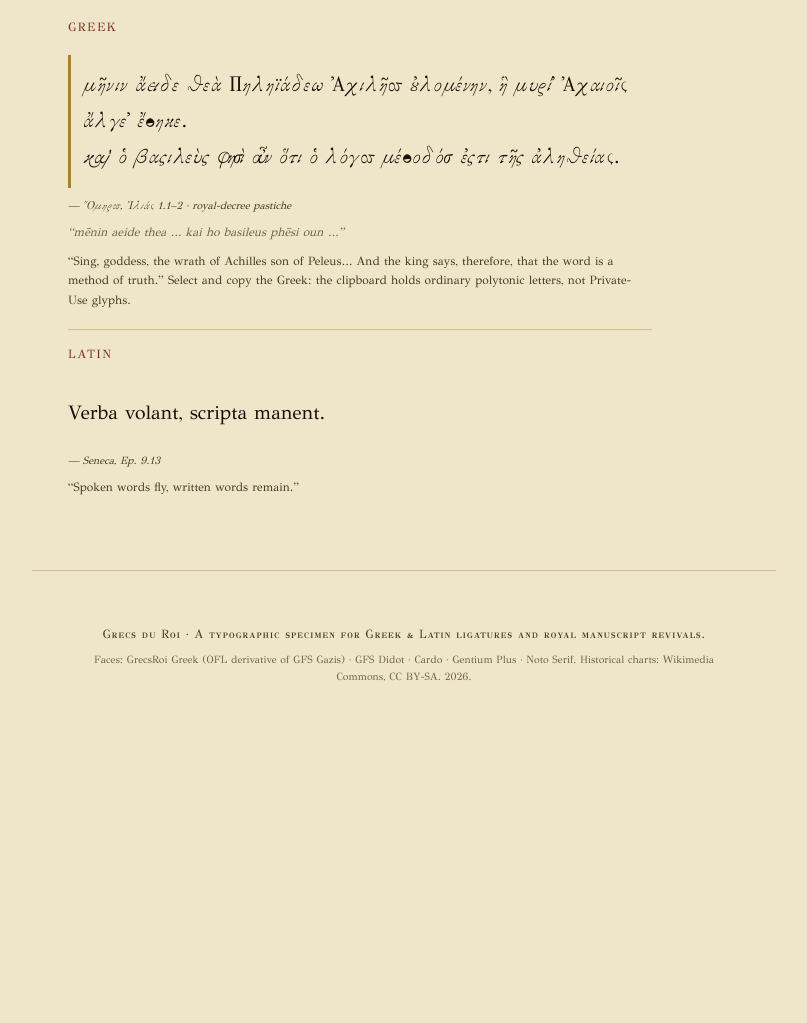
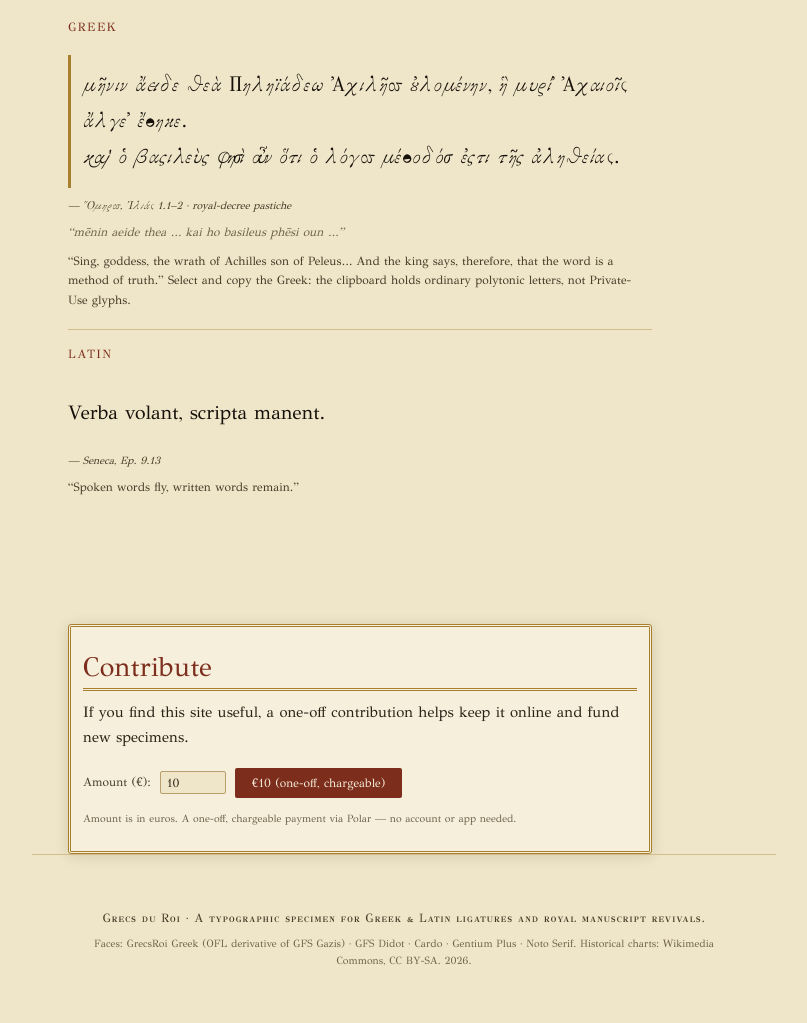
Before and after one commit to joncraven/grecs-du-roi, a plain HTML site: page src/index.html in a window 1280 px wide. Shown: the part 2904-3927 px from the top of the page, without its empty margins (236-1043 px from the left). Before the commit the page ends 3643 px from the top, so only its background shows below. Drawn offline with Linux system fonts and the light colour scheme.

Commit message:
t_f742647a: add one-off chargeable contribution button to greek.craven.fr
Specimen page (index.html) gets a Contribute section: Polar Checkout Link
(data-donate-link, same as latin.craven.fr / englisc.craven.fr), amount
input defaulting to 10 €, and a real button reading '€10 (one-off,
chargeable)'. donate.js opens the Polar link in a new tab with the chosen
amount as a ?amount= prefill (noopener,noreferrer); no-JS falls back to a
plain submit. styles.css adds a .contribute card in house tokens (parchment
ground, double gold rule, rubric CTA). No <a href> is emitted to the DOM.

```diff
--- /dev/null
+++ b/src/donate.js
@@ -0,0 +1,45 @@
+/* donate.js — contribution button (greek.craven.fr / Grecs du Roi).
+   Mirrors the latin.craven.fr and englisc.craven.fr reference sites
+   (t_f742647a). The Polar Checkout Link lives on the <form> in
+   data-donate-link — NOT an <a href> — so the server-rendered HTML
+   stays free of external anchors. On submit we open the payment URL
+   in a new tab with the chosen amount appended as ?amount=<value>,
+   which Polar Checkout Links accept as a pay-what-you-want prefill.
+   Without JS the button is a plain submit inside a form whose action
+   is the current page: the browser reloads and the button copy ("€10
+   (one-off, chargeable)") still conveys the intended charge — no dead
+   button, no 404. */
+(function () {
+  "use strict";
+
+  function init() {
+    var forms = document.querySelectorAll("form[data-donate-link]");
+    Array.prototype.forEach.call(forms, function (form) {
+      var link = form.getAttribute("data-donate-link");
+      if (!link) return;
+      var input = form.querySelector("input[name='amount']");
+      form.addEventListener("submit", function (ev) {
+        ev.preventDefault();
+        ev.stopPropagation();
+        var amount;
+        try {
+          amount = input ? input.value.trim() : "";
+        } catch (e) {
+          amount = "";
+        }
+        var url = link;
+        if (amount) {
+          url += (url.indexOf("?") === -1 ? "?" : "&") +
+            "amount=" + encodeURIComponent(amount);
+        }
+        window.open(url, "_blank", "noopener,noreferrer,width=800,height=950");
+      }, true);
+    });
+  }
+
+  if (document.readyState === "loading") {
+    document.addEventListener("DOMContentLoaded", init);
+  } else {
+    init();
+  }
+})();
--- a/src/index.html
+++ b/src/index.html
@@ -7,6 +7,7 @@
   <meta name="description"
         content="A typographic specimen showcasing the Grecs du Roi typeface — Greek forms cut for royal manuscript revivals.">
   <link rel="stylesheet" href="styles.css">
+  <script src="donate.js" defer></script>
 </head>
 
 <body>
@@ -348,6 +349,47 @@
       </article>
     </section>
 
+    <!-- ================================================================
+         SECTION 4 — CONTRIBUTE
+         A one-off, chargeable contribution via Polar (the same Checkout
+         Link the latin.craven.fr and englisc.craven.fr sites use). The
+         payment URL lives in data-donate-link (NOT an <a href>) so the
+         server-rendered HTML stays free of external anchors; donate.js
+         opens it in a new tab with the chosen amount appended as a
+         ?amount= prefill. Default 10 €. Without JS the button is a plain
+         submit: the browser reloads and the copy still conveys the
+         one-off, chargeable intent.
+         ================================================================ -->
+    <section class="contribute" aria-labelledby="contribute-heading">
+      <h2 id="contribute-heading" class="section-heading">Contribute</h2>
+      <p class="contribute__message">
+        If you find this site useful, a one-off contribution helps keep it
+        online and fund new specimens.
+      </p>
+      <form
+        class="contribute__form"
+        action="."
+        method="get"
+        data-donate-link="https://buy.polar.sh/polar_cl_Kd3W8p3ITjGlu5OZRWIc5azuvrkaq1cOwIfWL261D7i">
+        <div class="contribute__row">
+          <label for="contribute-amount" class="contribute__label">Amount (&euro;):</label>
+          <input
+            type="number"
+            name="amount"
+            id="contribute-amount"
+            class="contribute__amount"
+            min="1"
+            step="1"
+            value="10" />
+          <button type="submit" class="contribute__button">&euro;10 (one-off, chargeable)</button>
+        </div>
+        <p class="contribute__fine">
+          Amount is in euros. A one-off, chargeable payment via Polar —
+          no account or app needed.
+        </p>
+      </form>
+    </section>
+
   </main>
 
   <!-- ================================================================
--- a/src/styles.css
+++ b/src/styles.css
@@ -760,3 +760,89 @@ main > section + section {
     transform: none;
   }
 }
+
+/* ============================================================
+   3g. CONTRIBUTE — one-off chargeable contribution via Polar
+   (t_f742647a). House style: illuminated card on the parchment
+   ground, double gold rule, rubric for the CTA. The payment URL
+   is in data-donate-link (not an <a href>), so this block is
+   purely presentational — no external anchors are emitted.
+   ============================================================ */
+
+.contribute {
+  margin-top: var(--space-8);
+  padding: var(--space-6) var(--space-4);
+  max-width: var(--space-measure);
+  background: var(--color-parchment-50);
+  border: var(--border-illumi);
+  border-radius: var(--radius-md);
+  box-shadow: 0 2px 14px var(--color-shadow);
+}
+
+.contribute .section-heading {
+  margin: 0 0 var(--space-3) 0;
+  font-size: var(--text-lg);
+  color: var(--color-rubric);
+  letter-spacing: 0.01em;
+}
+
+.contribute__message {
+  margin: 0 0 var(--space-5) 0;
+  font-size: var(--text-base);
+  color: var(--color-ink-700);
+  line-height: var(--leading-body);
+  text-wrap: pretty;
+}
+
+.contribute__row {
+  display: flex;
+  align-items: center;
+  flex-wrap: wrap;
+  gap: var(--space-3);
+}
+
+.contribute__label {
+  font-size: var(--text-sm);
+  color: var(--color-ink-400);
+}
+
+.contribute__amount {
+  width: 5.5em;
+  padding: 0.3em 0.5em;
+  font-family: var(--font-grec-roi);
+  font-size: var(--text-sm);
+  color: var(--color-ink-700);
+  background: var(--color-parchment-100);
+  border: 1px solid var(--color-parchment-400);
+  border-radius: var(--radius-sm);
+}
+
+.contribute__amount:focus-visible {
+  outline: 2px solid var(--color-gold-500);
+  outline-offset: 2px;
+}
+
+.contribute__button {
+  font-family: var(--font-grec-roi);
+  font-size: var(--text-sm);
+  font-weight: 400;
+  color: var(--color-parchment-50);
+  background: var(--color-rubric);
+  padding: 0.55em 1.4em;
+  border: none;
+  border-radius: var(--radius-sm);
+  cursor: pointer;
+  transition: background var(--duration-1) var(--ease-rubric);
+}
+
+.contribute__button:hover,
+.contribute__button:focus {
+  background: var(--color-rubric-deep);
+}
+
+.contribute__fine {
+  margin: var(--space-4) 0 0 0;
+  font-size: var(--text-xs);
+  color: var(--color-ink-100);
+  line-height: var(--leading-body);
+}
```
